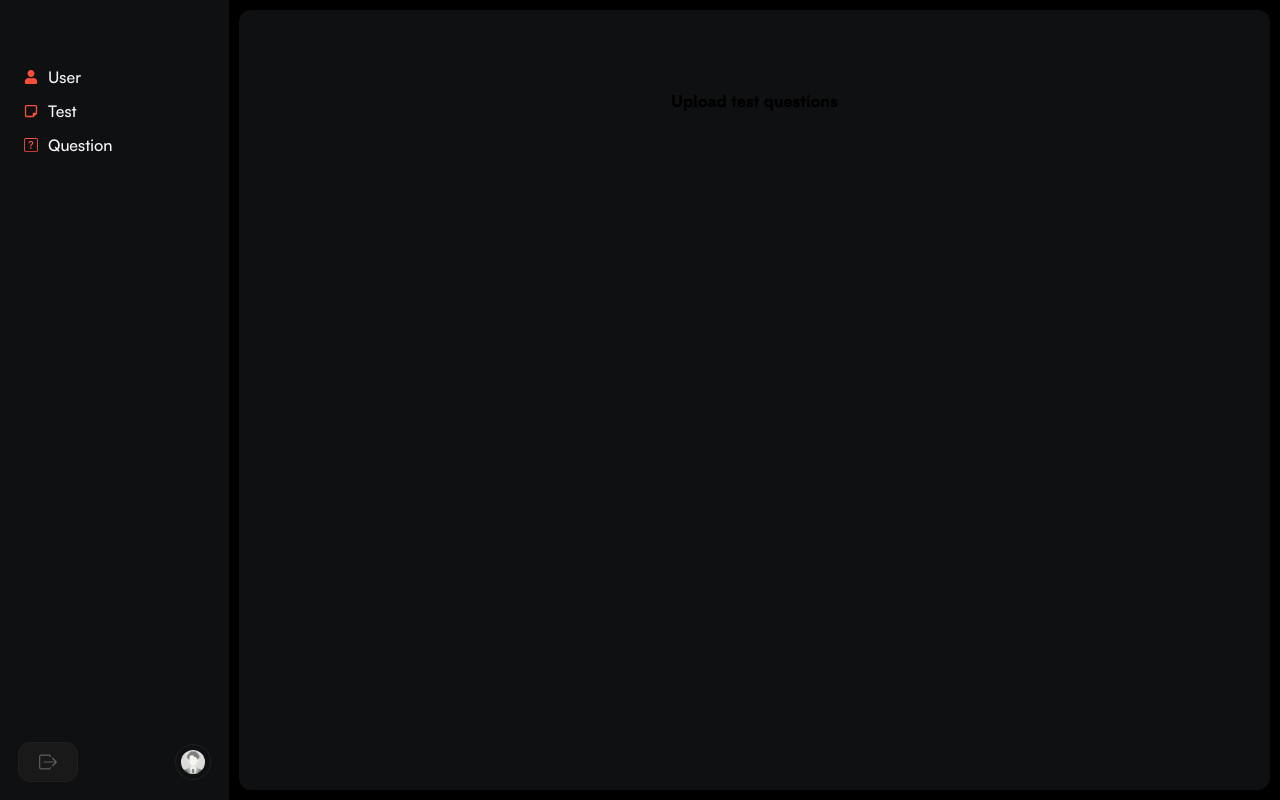
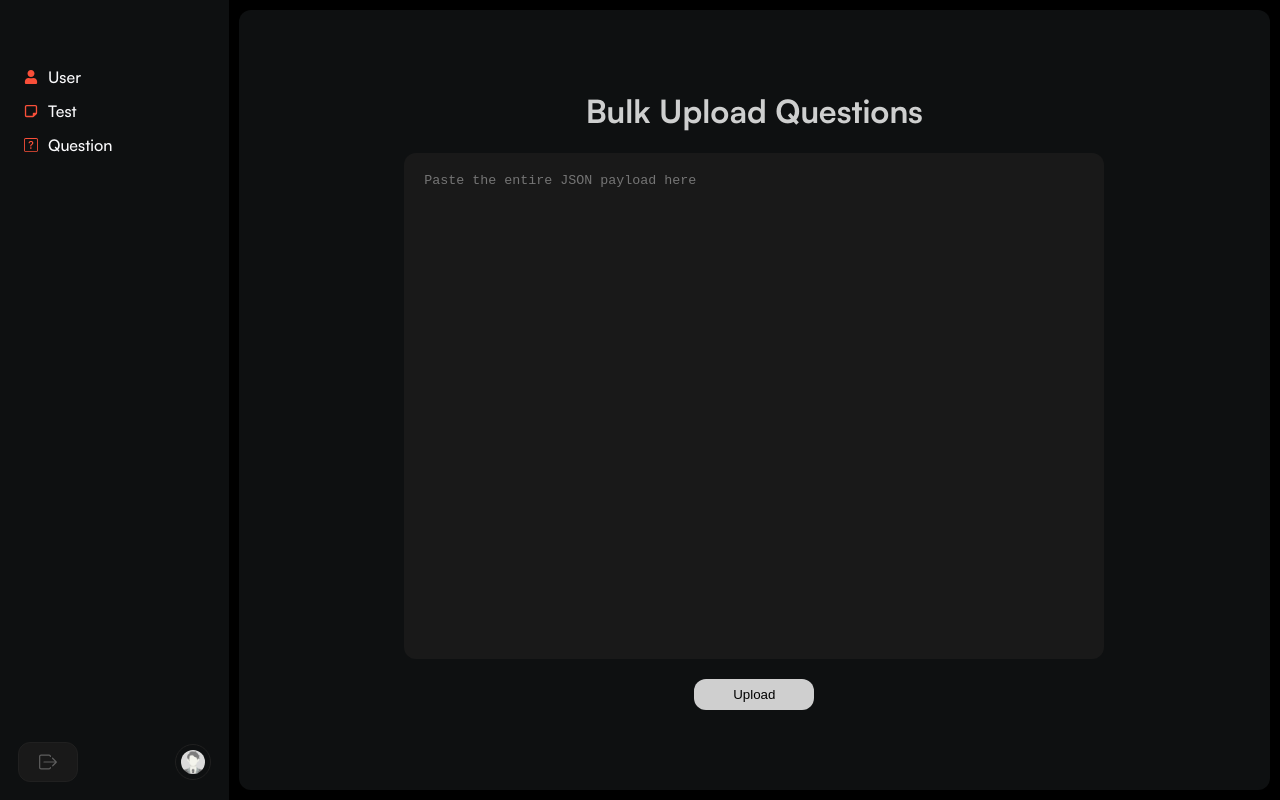
Before and after one commit to ayushcodes0/jeearchive, a React (Vite) app in the folder jeearchive-admin/: page /upload-test-questions in a window 1280 px wide. Built offline with nearby package versions, Linux system fonts and the light colour scheme; no server answers; sample sign-in values are in the browser's storage.

Commit message:
api also done for bulk upload

```diff
--- /dev/null
+++ b/jeearchive-admin/src/pages/UploadTestQuestions.css
@@ -0,0 +1,58 @@
+.upload-test-container{
+    display: flex;
+    flex-direction: column;
+    align-items: center;
+    gap: 20px;
+}
+
+.upload-heading{
+    color: rgba(255, 255, 255, 0.8);
+}
+
+.upload-test-container textarea{
+    border: none;
+    outline: none;
+    width: 700px;
+    height: 100%;
+    background-color: #191919;
+    padding: 20px;
+    resize: none;
+    border-radius: 12px;
+    color: rgba(255, 255, 255, 0.8);
+}
+
+.upload-test-container button{
+    padding: 8px;
+    background-color: rgba(255, 255, 255, 0.8);
+    outline: none;
+    border: none;
+    border-radius: 12px;
+    width: 120px;
+    cursor: pointer;
+}
+
+.copy-icon{
+    color: rgba(255, 255, 255, 0.8);
+    cursor: pointer;
+}
+
+.test-id-row{
+    display: flex;
+    gap: 10px;
+    justify-content: center;
+    align-items: center;
+    padding: 8px 12px;
+    border-radius: 8px;
+    background-color: #191919;
+}
+
+.test-id{
+    color: rgba(255, 255, 255, 0.8);
+    font-size: 16px;
+}
+
+@media (max-width: 795px) {
+    .upload-test-container textarea{
+        width: 88vw;
+    }
+}
--- a/jeearchive-admin/src/pages/UploadTestQuestions.jsx
+++ b/jeearchive-admin/src/pages/UploadTestQuestions.jsx
@@ -1,16 +1,64 @@
-import React from 'react'
+import React, { useState } from 'react';
 import { useLocation } from 'react-router-dom';
+import { toast } from 'react-hot-toast';
+import api from '../services/api';
+import './UploadTestQuestions.css';
 
 const UploadTestQuestions = () => {
-
   const { state } = useLocation();
   const testId = state?.testId;
+  const [rawJson, setRawJson] = useState('');
+
+
+  const handleSubmit = async () => {
+    if (!rawJson.trim()) {
+      toast.error('Please paste the JSON payload first.');
+      return;
+    }
+
+    let payload;
+    try {
+      payload = JSON.parse(rawJson.trim());
+      if (!Array.isArray(payload.questions)) {
+        throw new Error('Payload must contain a "questions" array.');
+      }
+    } catch (err) {
+      toast.error(`Invalid JSON: ${err.message}`);
+      return;
+    }
+
+    if (testId) {
+      payload.questions = payload.questions.map(q => ({
+        ...q,
+        test: testId,                 // <— key change
+      }));
+    }
+
+    try {
+      await api.post('/question/bulk', payload);
+      toast.success(`${payload.questions.length} questions uploaded!`);
+      setRawJson('');
+    } catch (err) {
+      toast.error(err.response?.data?.message || 'Upload failed.');
+    }
+  };
 
   return (
-    <div>
-      Upload test questions {testId}
+    <div className="upload-test-container">
+      <h1 className="upload-heading">Bulk Upload Questions</h1>
+      <textarea
+        rows={20}
+        placeholder="Paste the entire JSON payload here"
+        value={rawJson}
+        onChange={e => setRawJson(e.target.value)}
+        className="json-input"
+      />
+
+      <button onClick={handleSubmit} className="upload-btn">
+        Upload
+      </button>
     </div>
-  )
-}
+  );
+};
 
-export default UploadTestQuestions
+export default UploadTestQuestions;
```
